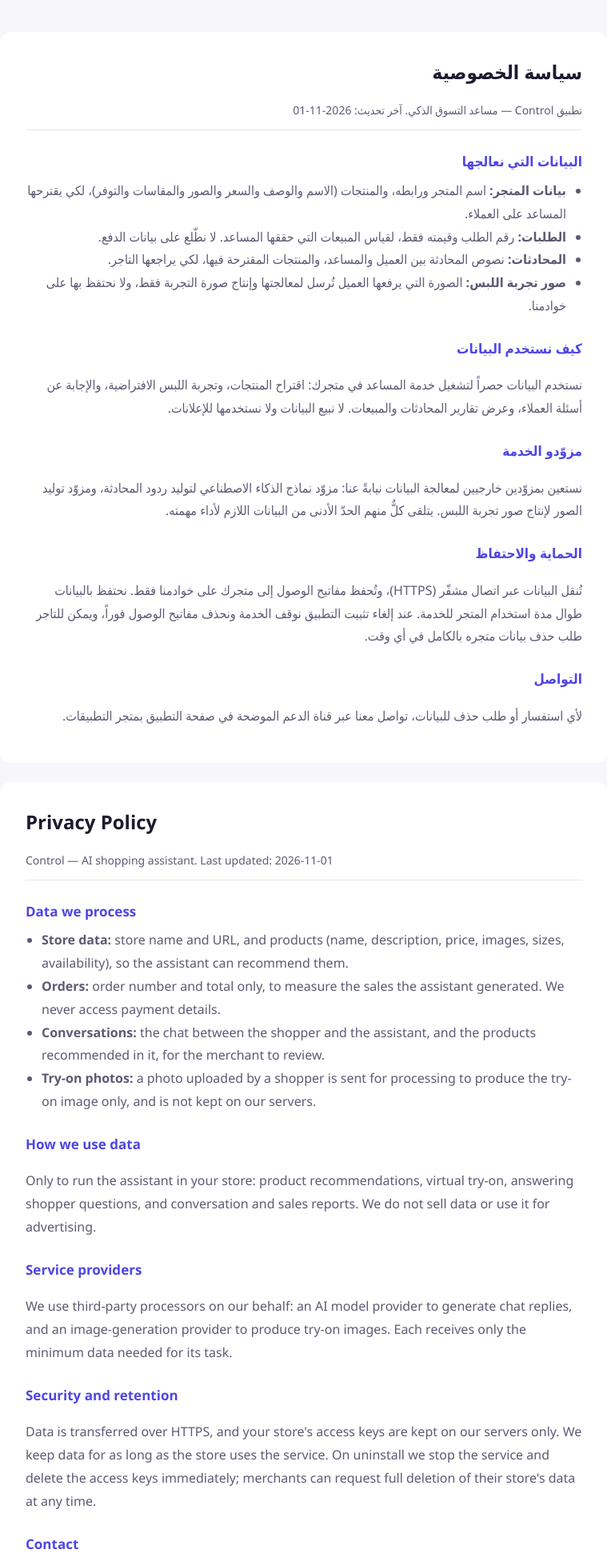
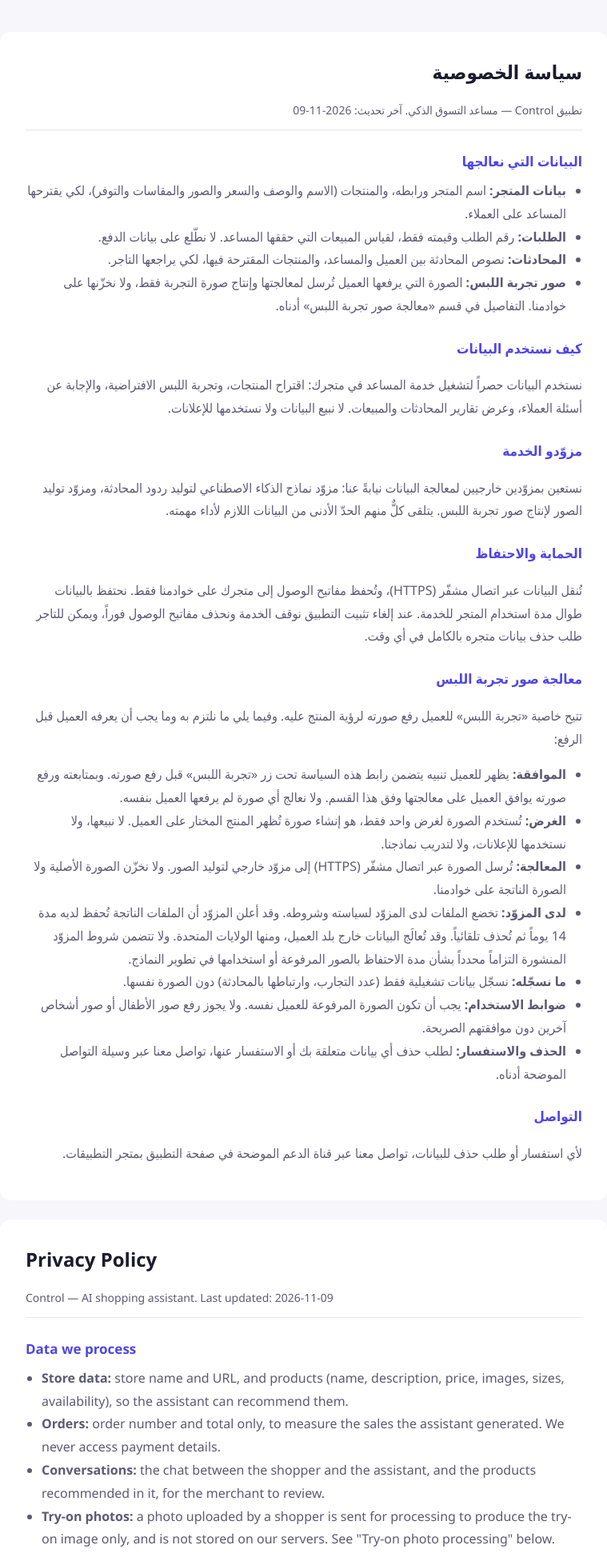
Before and after one commit to sidra221/control-dashboard, a Django app: page /privacy/ in a window 1280 px wide. Shown: the top 1942 px of the page at 80% size, without its empty margins (260-1019 px from the left). Run offline with Django 5.2, Linux system fonts and the light colour scheme.

Commit message:
feat: try-on privacy notice under the try-on button + formal try-on photo section in the privacy policy
A short notice with a link to the policy now shows under each try-on button
(continuing and uploading counts as agreement). The privacy page gains a formal
Arabic/English section on try-on photo processing that only states what is
verified, including the provider's published 14-day retention for generated files.

Co-Authored-By: Claude Sonnet 5.5 <noreply@anthropic.com>

```diff
--- a/apitokens/templates/apitokens/privacy.html
+++ b/apitokens/templates/apitokens/privacy.html
@@ -32,7 +32,7 @@
       <li><strong>بيانات المتجر:</strong> اسم المتجر ورابطه، والمنتجات (الاسم والوصف والسعر والصور والمقاسات والتوفر)، لكي يقترحها المساعد على العملاء.</li>
       <li><strong>الطلبات:</strong> رقم الطلب وقيمته فقط، لقياس المبيعات التي حققها المساعد. لا نطّلع على بيانات الدفع.</li>
       <li><strong>المحادثات:</strong> نصوص المحادثة بين العميل والمساعد، والمنتجات المقترحة فيها، لكي يراجعها التاجر.</li>
-      <li><strong>صور تجربة اللبس:</strong> الصورة التي يرفعها العميل تُرسل لمعالجتها وإنتاج صورة التجربة فقط، ولا نحتفظ بها على خوادمنا.</li>
+      <li><strong>صور تجربة اللبس:</strong> الصورة التي يرفعها العميل تُرسل لمعالجتها وإنتاج صورة التجربة فقط، ولا نخزّنها على خوادمنا. التفاصيل في قسم «معالجة صور تجربة اللبس» أدناه.</li>
     </ul>
 
     <h2>كيف نستخدم البيانات</h2>
@@ -43,6 +43,18 @@
 
     <h2>الحماية والاحتفاظ</h2>
     <p>تُنقل البيانات عبر اتصال مشفّر (HTTPS)، وتُحفظ مفاتيح الوصول إلى متجرك على خوادمنا فقط. نحتفظ بالبيانات طوال مدة استخدام المتجر للخدمة. عند إلغاء تثبيت التطبيق نوقف الخدمة ونحذف مفاتيح الوصول فوراً، ويمكن للتاجر طلب حذف بيانات متجره بالكامل في أي وقت.</p>
+
+    <h2 id="tryon">معالجة صور تجربة اللبس</h2>
+    <p>تتيح خاصية «تجربة اللبس» للعميل رفع صورته لرؤية المنتج عليه. وفيما يلي ما نلتزم به وما يجب أن يعرفه العميل قبل الرفع:</p>
+    <ul>
+      <li><strong>الموافقة:</strong> يظهر للعميل تنبيه يتضمن رابط هذه السياسة تحت زر «تجربة اللبس» قبل رفع صورته. وبمتابعته ورفع صورته يوافق العميل على معالجتها وفق هذا القسم. ولا نعالج أي صورة لم يرفعها العميل بنفسه.</li>
+      <li><strong>الغرض:</strong> تُستخدم الصورة لغرض واحد فقط، هو إنشاء صورة تُظهر المنتج المختار على العميل. لا نبيعها، ولا نستخدمها للإعلانات، ولا لتدريب نماذجنا.</li>
+      <li><strong>المعالجة:</strong> تُرسل الصورة عبر اتصال مشفّر (HTTPS) إلى مزوّد خارجي لتوليد الصور. ولا نخزّن الصورة الأصلية ولا الصورة الناتجة على خوادمنا.</li>
+      <li><strong>لدى المزوّد:</strong> تخضع الملفات لدى المزوّد لسياسته وشروطه. وقد أعلن المزوّد أن الملفات الناتجة تُحفظ لديه مدة 14 يوماً ثم تُحذف تلقائياً. وقد تُعالَج البيانات خارج بلد العميل، ومنها الولايات المتحدة. ولا تتضمن شروط المزوّد المنشورة التزاماً محدداً بشأن مدة الاحتفاظ بالصور المرفوعة أو استخدامها في تطوير النماذج.</li>
+      <li><strong>ما نسجّله:</strong> نسجّل بيانات تشغيلية فقط (عدد التجارب، وارتباطها بالمحادثة) دون الصورة نفسها.</li>
+      <li><strong>ضوابط الاستخدام:</strong> يجب أن تكون الصورة المرفوعة للعميل نفسه. ولا يجوز رفع صور الأطفال أو صور أشخاص آخرين دون موافقتهم الصريحة.</li>
+      <li><strong>الحذف والاستفسار:</strong> لطلب حذف أي بيانات متعلقة بك أو الاستفسار عنها، تواصل معنا عبر وسيلة التواصل الموضحة أدناه.</li>
+    </ul>
 
     <h2>التواصل</h2>
     <p>لأي استفسار أو طلب حذف للبيانات{% if contact_email %}، راسلنا على <a href="mailto:{{ contact_email }}">{{ contact_email }}</a>{% else %}، تواصل معنا عبر قناة الدعم الموضحة في صفحة التطبيق بمتجر التطبيقات{% endif %}.</p>
@@ -57,7 +69,7 @@
       <li><strong>Store data:</strong> store name and URL, and products (name, description, price, images, sizes, availability), so the assistant can recommend them.</li>
       <li><strong>Orders:</strong> order number and total only, to measure the sales the assistant generated. We never access payment details.</li>
       <li><strong>Conversations:</strong> the chat between the shopper and the assistant, and the products recommended in it, for the merchant to review.</li>
-      <li><strong>Try-on photos:</strong> a photo uploaded by a shopper is sent for processing to produce the try-on image only, and is not kept on our servers.</li>
+      <li><strong>Try-on photos:</strong> a photo uploaded by a shopper is sent for processing to produce the try-on image only, and is not stored on our servers. See "Try-on photo processing" below.</li>
     </ul>
 
     <h2>How we use data</h2>
@@ -69,6 +81,18 @@
     <h2>Security and retention</h2>
     <p>Data is transferred over HTTPS, and your store's access keys are kept on our servers only. We keep data for as long as the store uses the service. On uninstall we stop the service and delete the access keys immediately; merchants can request full deletion of their store's data at any time.</p>
 
+    <h2 id="tryon-en">Try-on photo processing</h2>
+    <p>The try-on feature lets a shopper upload a photo to see a product on themselves. Here is what we commit to, and what shoppers should know before uploading:</p>
+    <ul>
+      <li><strong>Consent:</strong> a notice linking to this policy is shown to the shopper under the try-on button before they upload a photo. By continuing and uploading their photo, the shopper agrees to its processing as described in this section. We do not process any photo the shopper did not upload themselves.</li>
+      <li><strong>Purpose:</strong> the photo is used for one purpose only: to create an image showing the selected product on the shopper. We do not sell it, use it for advertising, or use it to train our own models.</li>
+      <li><strong>Processing:</strong> the photo is sent over an encrypted connection (HTTPS) to an external image-generation provider. We do not store the original photo or the generated image on our servers.</li>
+      <li><strong>At the provider:</strong> files at the provider are subject to the provider's own policy and terms. The provider has published that generated files are kept for 14 days and then deleted automatically. Data may be processed outside the shopper's country, including in the United States. The provider's published terms do not state a specific retention period for uploaded photos or whether they are used to develop models.</li>
+      <li><strong>What we log:</strong> operational data only (the number of try-ons and their link to the conversation), never the photo itself.</li>
+      <li><strong>Rules of use:</strong> the photo must be of the shopper. Photos of children, or of other people without their explicit consent, must not be uploaded.</li>
+      <li><strong>Deletion and questions:</strong> to request deletion of data about you, or to ask a question, use the contact details below.</li>
+    </ul>
+
     <h2>Contact</h2>
     <p>For questions or data deletion requests{% if contact_email %}, email <a href="mailto:{{ contact_email }}">{{ contact_email }}</a>{% else %}, use the support channel listed on the app's page in the App Market{% endif %}.</p>
   </article>
--- a/apitokens/zid_views.py
+++ b/apitokens/zid_views.py
@@ -17,7 +17,7 @@ STATE_SESSION_KEY = "zid_oauth_state"
 CONNECTION_SESSION_KEY = "zid_connection_id"
 
 
-PRIVACY_POLICY_UPDATED = "2026-11-01"
+PRIVACY_POLICY_UPDATED = "2026-11-09"
 
 
 @require_GET
```
Also changed, not shown: apitokens/static/apitokens/embed.js (+24 -0 lines), apitokens/test_tryon_consent.py (added, +23 -0 lines).
